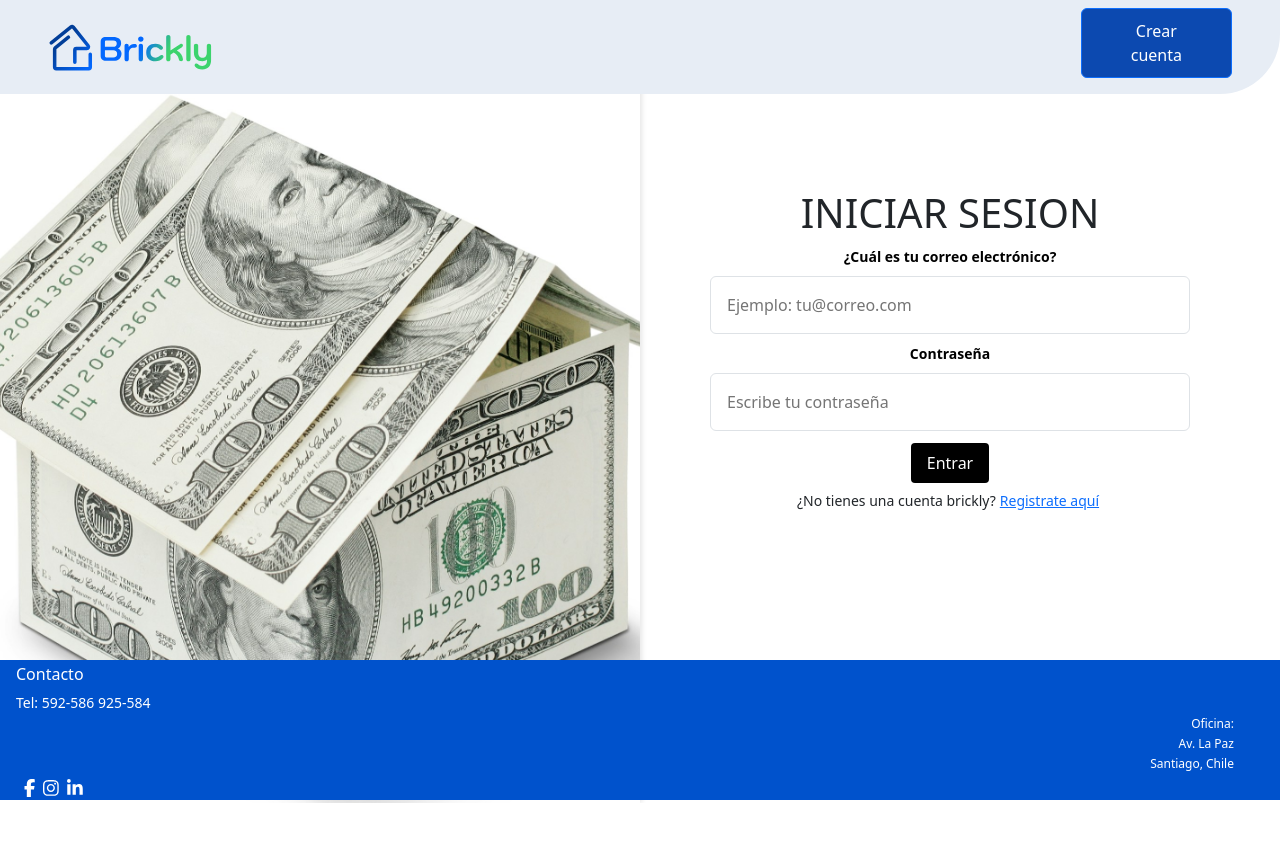
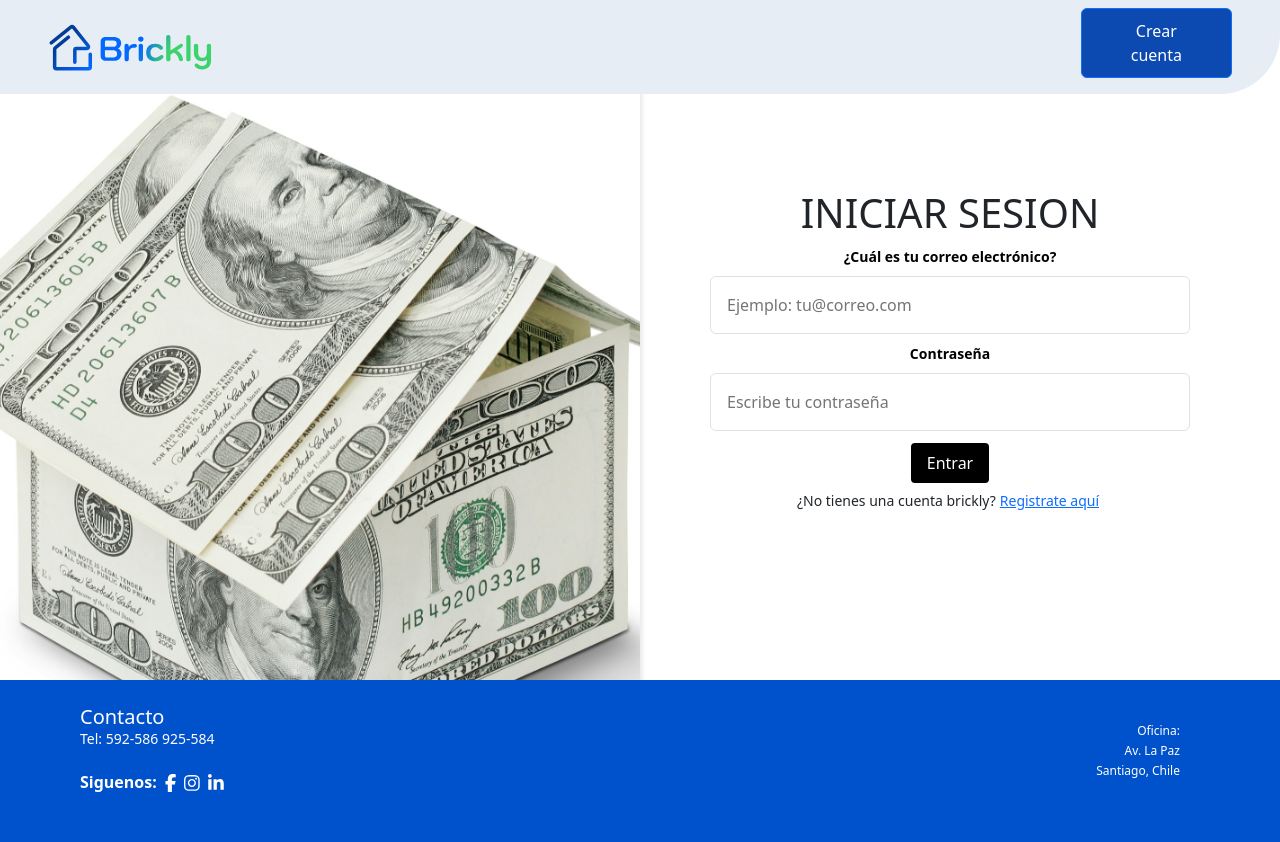
Before and after one commit to No-Country-simulation/c21-14-m-csharp-react, a React (Vite) app in the folder frontend/: page /login in a window 1280 px wide. Shown: the top 842 px of the page. Before the commit the page ends 803 px from the top, so only its background shows below. Built offline with nearby package versions, Linux system fonts and the light colour scheme.

Commit message:
corregi warnings  mostrado en consola

```diff
--- a/frontend/src/App.jsx
+++ b/frontend/src/App.jsx
@@ -40,7 +40,7 @@ function App() {
 
         <Router>
           <Routes>
-            <Route exact path='/' element={<Home />} />
+            <Route  path='/' element={<Home />} exact/>
             <Route path='/register' element={<Register />} />
             <Route path='/login' element={<Login />} />
             <Route path='/Portfolio' element={<Portfolio />} />
--- a/frontend/src/Components/Footer/Footer.css
+++ b/frontend/src/Components/Footer/Footer.css
@@ -1,25 +1,37 @@
 
 .footer {
+  position: relative;
   background-color: #0052cc;
   color: white;
   margin: 0;
   width: 100%;
   z-index: 2;
+  height: 180px;
+  margin-top: 40px;
 }
 
   .contact-info h3 {
     padding-top: 5px;
-    font-size: 16px;
+    font-size: 20px;
+    position: absolute;
+    left: 80px;
+    top: 20px;
   }
 
   .contact-info p {
     margin: 3px 0 0;
     font-size: 14px;
+    position: absolute;
+    left: 80px;
+    top: 45px;
   }
 
   .social-icons {
     display: flex;
     padding: 0;
+    position: absolute;
+    left: 80px;
+    top: 90px;
   }
 
   .icon {
@@ -28,6 +40,9 @@
   }
 
   .office-info {
+    position: absolute;
+    right: 70px;
+    top: 40px;
     text-align: right;
     font-size: 12px;
     padding-right: 30px;
--- a/frontend/src/Components/Footer/Footer.jsx
+++ b/frontend/src/Components/Footer/Footer.jsx
@@ -1,11 +1,11 @@
 import React from 'react'
 import './Footer.css'
-export const Footer = ( {style} ) => {
+export const Footer = (  ) => {
 
   return (
 
 
-    <div className="footer" style={style}>
+    <div className="footer" >
               <div className="contact-info">
                 <h3>Contacto</h3>
                 <p>Tel: 592-586 925-584</p>
@@ -16,6 +16,7 @@ export const Footer = ( {style} ) => {
                 <p>Santiago, Chile</p>
               </div>
               <div className="social-icons float-start " >
+                <span ><b>Siguenos: </b></span>
                 <span className="icon"><i className="fa-brands fa-facebook-f"></i></span>
                 <span className="icon"><i className="fa-brands fa-instagram"></i></span>
                 <span className="icon"><i className="fa-brands fa-linkedin-in"></i></span>
--- a/frontend/src/Components/Home/Home.jsx
+++ b/frontend/src/Components/Home/Home.jsx
@@ -21,10 +21,7 @@ export const Home = () => {
       <SectionInformation/>
       <SectionContact/>
       <LocationMap/>
-      <Footer style={{
-      padding:"50px 16px",
-      height:"196px"}}
-   />
+      <Footer />
     </>
 
   )
--- a/frontend/src/Components/LocationMap/LocationMap.jsx
+++ b/frontend/src/Components/LocationMap/LocationMap.jsx
@@ -8,7 +8,7 @@ const LocationMap = () => {
       <div className="header">
         ENCUÉNTRANOS CERCA DE TI
       </div>
-      <div className="mapswrapper"><iframe width="100%" height="250" loading="lazy" allowfullscreen src="https://www.google.com/maps/embed/v1/place?key=AIzaSyBFw0Qbyq9zTFTd-tUY6dZWTgaQzuU17R8&q=lima&zoom=10&maptype=roadmap"></iframe></div>
+      <div className="mapswrapper"><iframe width="100%" height="250" loading="lazy" allowFullScreen src="https://www.google.com/maps/embed/v1/place?key=AIzaSyBFw0Qbyq9zTFTd-tUY6dZWTgaQzuU17R8&q=lima&zoom=10&maptype=roadmap"></iframe></div>
     </div>
   );
 };
--- a/frontend/src/Components/Login/Login.jsx
+++ b/frontend/src/Components/Login/Login.jsx
@@ -106,7 +106,7 @@ export const Login = () => {
           </button>
           <small className="mt-36 block text-center">
             ¿No tienes una cuenta brickly?
-            <a className="px-1 rounded-md text-trueGray-500" href="/auth/register">
+            <a className="px-1 rounded-md text-trueGray-500" href="/register">
               Registrate aquí
             </a>
           </small>
--- a/frontend/src/Components/Paises/Mexico/Mexico.css
+++ b/frontend/src/Components/Paises/Mexico/Mexico.css
@@ -24,7 +24,7 @@
     background: #0C49B0;
     width: 90%;
     margin: 0 auto;
-    margin-bottom: 10px;
+    margin-bottom: 30px;
     border-radius: 20px;
 
 }
--- a/frontend/src/Components/Paises/Mexico/Mexico.jsx
+++ b/frontend/src/Components/Paises/Mexico/Mexico.jsx
@@ -36,10 +36,10 @@ export const Mexico = () => {
   return (
    <section className='c-mexico d-flex mx-auto'>
     {
-      propiedad.map(user=>{
+      propiedad.map((user,index)=>{
         return (
-<>
-         <div className='card p-0 ' key={user.id}>
+
+         <div key={index} className='card p-0 ' >
 
           <h2>{user.name}</h2>
             <img src={user.img} alt=" " />
@@ -53,7 +53,7 @@ export const Mexico = () => {
 
             <button className='btn btnC btn-primary'>Ver más</button>
           </div>
-</>
+
 
         )
 
--- a/frontend/src/Components/Register/Register.jsx
+++ b/frontend/src/Components/Register/Register.jsx
@@ -185,7 +185,8 @@ export const Register = () => {
               </div>
               <button type="submit" className='btn btn-secondary'>Registrarse</button>
               <label className='text-center mt-3'>¿Ya tienes una cuenta Brickly?
-                <Link className="px-1 rounded-md underline" href="/auth/login"> Ingresa aquí</Link>
+                <a className="px-1 rounded-md underline" href="/login"> Ingresa aquí</a>
+
               </label>
               {message && <p style={{ color: 'green' }}>{message}</p>}
               {error && <p style={{ color: 'red' }}>{error}</p>}
--- a/frontend/src/Components/SectionProject/SectionProject.jsx
+++ b/frontend/src/Components/SectionProject/SectionProject.jsx
@@ -19,9 +19,9 @@ export const SectionProject = () => {
 
         <div className="d-flex justify-content-center align-items-center menu col-lg-12 shadow-lg mb-5 bg-body ">
             <ul >
-                <li><NavLink exact activeclassName="active" to='/Argentina' >Argentina</NavLink></li>
-                <li><NavLink activeclassName="active" to='/Mexico'>México</NavLink></li>
-                <li><NavLink exact activeclassName="active" to='/Colombia'>Colombia</NavLink></li>
+                <li><NavLink  to='/Argentina' >Argentina</NavLink></li>
+                <li><NavLink  to='/Mexico'>México</NavLink></li>
+                <li><NavLink  to='/Colombia'>Colombia</NavLink></li>
             </ul>
         </div>
         <div onClick={handleButtonClick}  className='cards'>
```
Also changed, not shown: frontend/src/Components/Navbar/Navbar.jsx (+17 -17 lines), 1 other file (tests, documents, lock files or other folders).
